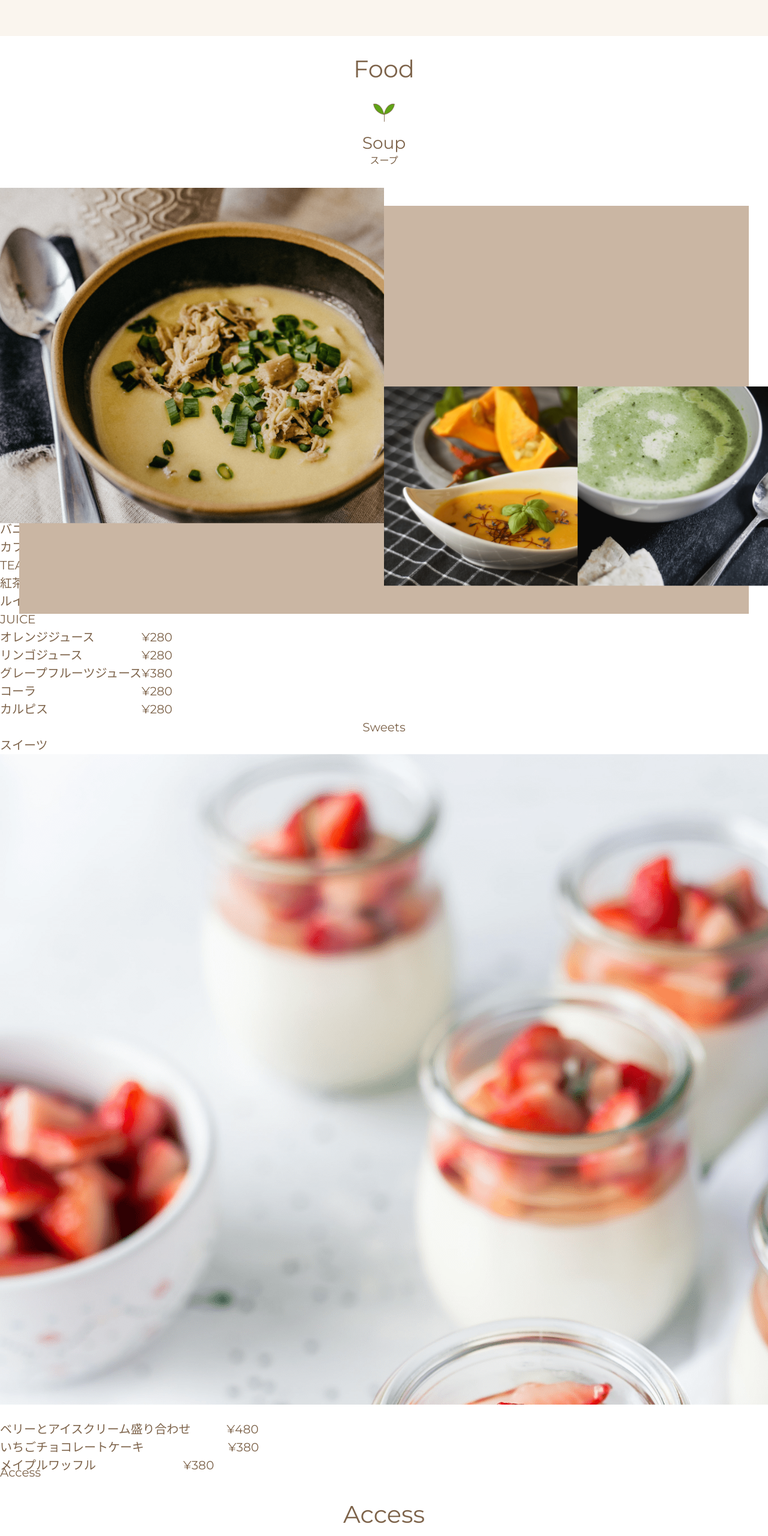
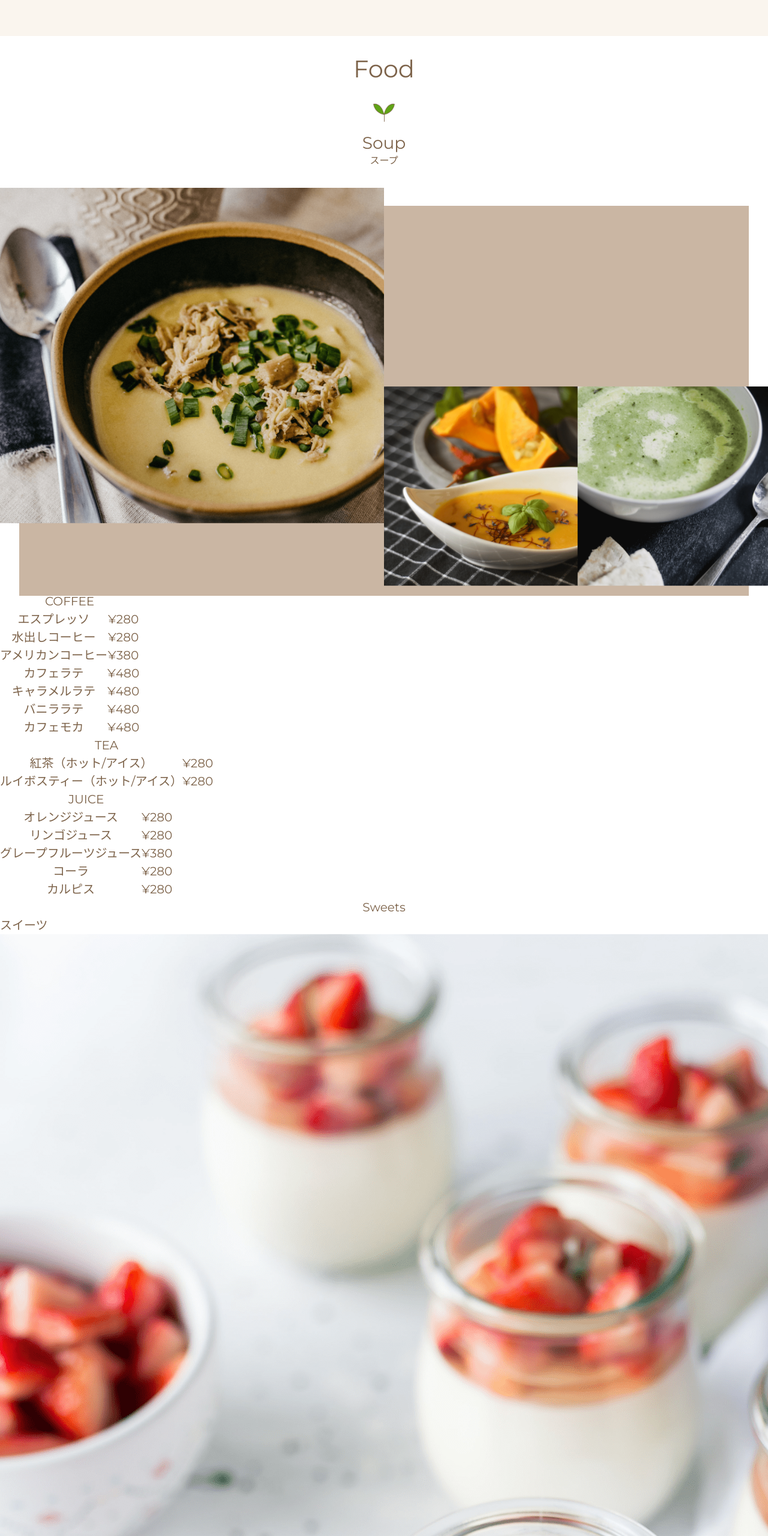
Before and after one commit to rinana88/coachtech3, a plain HTML site: page index.html in a window 1280 px wide. Shown: the part 1243-3803 px from the top of the page at 60% size. Drawn offline with Linux system fonts and the light colour scheme.

Commit message:
first-commit

```diff
--- a/css/style.css
+++ b/css/style.css
@@ -263,6 +263,7 @@ header {
 
 }
 #food {
+  margin-bottom: 300px;
 
 }
 
@@ -294,15 +295,17 @@ header {
 .img_left {
   position: absolute;
   width: 50%;
-  z-index: 4;
+  z-index: 3;
 
 }
 
 .menu_box {
-  z-index:6;
+  z-index:10;
+  display: inline-block;
   top: 0%;
-  transform: translatey(20%);
-  left:70%;
+  left:80%;
+
+
 }
 
 
@@ -320,10 +323,16 @@ header {
   position: absolute;
   z-index; 1;
   width: 95%;
-  height: 85vh;
-  max-height: 900px;
+  height: 650px;
   top: 50%;
   left: 50%;
   transform: translatex(-50%);
 
 }
+.setdrink p {
+  text-align: center;
+}
+
+#drink {
+  text-align: center;
+}
--- a/index.html
+++ b/index.html
@@ -50,9 +50,11 @@
      <div id="food">
        <h1 class="section_title">Food</h1>
        <img class="icon" src="img/icon_min.png" />
-      <div class="menu_title"><h2>Soup</h2>
+      <div class="menu_title">
+         <h2>Soup</h2>
          <p class="menu_title_jp">スープ</p>
       </div><!--menu_title-->
+
       <div class="foodmenu_wrap">
 
         <div class="background"></div>
@@ -72,8 +74,10 @@
 
 
     <div class="setdrink">
-      <h3 class="menu_title">Set Drink</h3>
-      <p class="menu_title_jp">セットドリンク</p>
+      <div class="menu_title">
+      <h3>Set Drink</h3>
+      <p>セットドリンク</p>
+      </div>
       <p>全て+¥150</p>
       <p>店内焙煎コーヒー,、紅茶、コーラ、オレンジジュース、グレープフルーツジュース、カフェラテ</p>
     </div>
```
Also changed, not shown: img/icon_min_fab.png (added).
